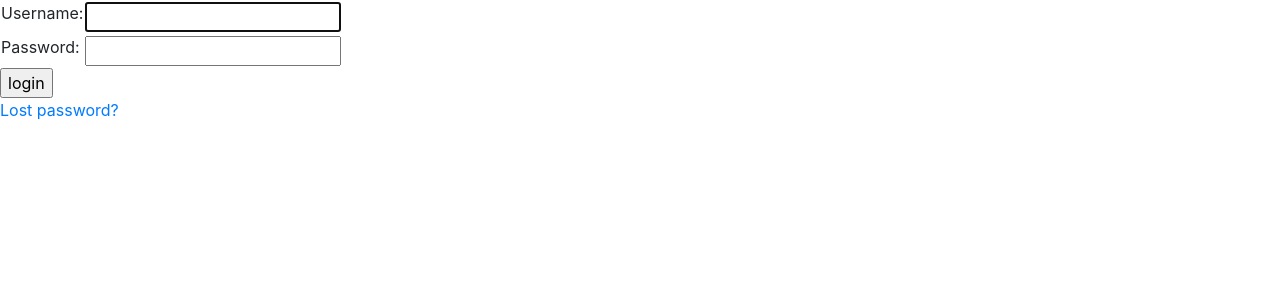
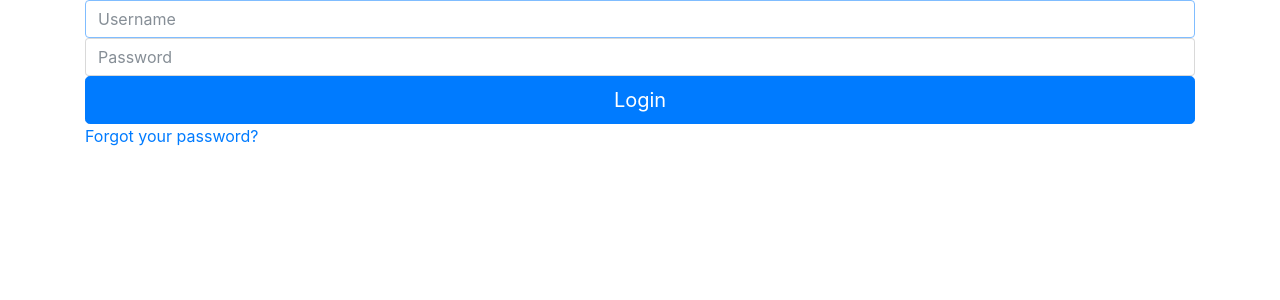
Before and after one commit to AlwaysSylva/web_game, a Django app: page /login/ in a window 1280 px wide. Shown: the top 300 px of the page. Run offline with Django 3.2, Linux system fonts and the light colour scheme; some libraries are stand-ins or nearby versions.

Commit message:
Updated login template to use some basic bootstrap styling

```diff
--- a/templates/registration/login.html
+++ b/templates/registration/login.html
@@ -1,4 +1,6 @@
 {% extends "base.html" %}
+
+{% load widget_tweaks %}
 
 {% block content %}
 
@@ -15,24 +17,21 @@
     {% endif %}
 {% endif %}
 
-<form method="post" action="{% url 'login' %}">
-{% csrf_token %}
-<table>
-<tr>
-    <td>{{ form.username.label_tag }}</td>
-    <td>{{ form.username }}</td>
-</tr>
-<tr>
-    <td>{{ form.password.label_tag }}</td>
-    <td>{{ form.password }}</td>
-</tr>
-</table>
+<div class="container">
+    <form class="form-signin" method="post" action="{% url 'login' %}">
+        {% csrf_token %}
+        <label class="sr-only">{{ form.username.label_tag }}</label>
+        {{ form.username|attr:"class:form-control"|attr:"placeholder:Username" }}
 
-<input type="submit" value="login" />
-<input type="hidden" name="next" value="{{ next }}" />
-</form>
+        <label class="sr-only">{{ form.password.label_tag }}</label>
+        {{ form.password|attr:"class:form-control"|attr:"placeholder:Password" }}
+
+        <input class="btn btn-lg btn-primary btn-block" type="submit" value="Login" />
+        <input type="hidden" name="next" value="{{ next }}" />
+    </form>
 
 {# Assumes you setup the password_reset view in your URLconf #}
-<p><a href="{% url 'password_reset' %}">Lost password?</a></p>
+<p><a href="{% url 'password_reset' %}" class="forgot-password">Forgot your password?</a></p>
+</div>
 
 {% endblock %}
```
